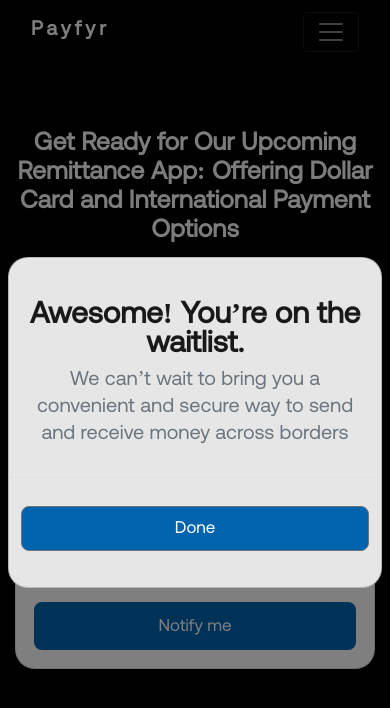
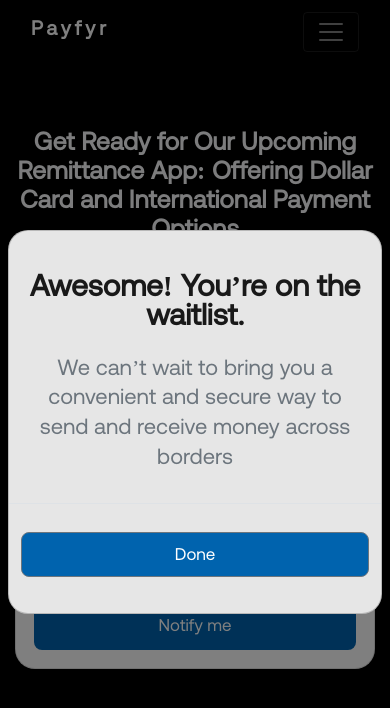
Before and after one commit to Muhtoyyib/payfyr-waitlist, a React (Create React App) app: page / in a window 390 px wide. Both pictures are taken after a click on the button "Notify me". Shown: the top 708 px of the page. Built offline with nearby package versions, Linux system fonts and the light colour scheme.

Commit message:
making changes

```diff
--- a/src/components/layout/right-layout/index.js
+++ b/src/components/layout/right-layout/index.js
@@ -22,7 +22,7 @@ const RightLayout = () => {
             <form>
                 <div className='form-group mt-lg-1'>
                     <input className='mail-input w-100 border-0' type="email" placeholder="Email address" />
-                    <small className='form-text text-muted'></small>
+                    <small className='form-text text-muted'>{}</small>
                 </div>
 
                 <div className='d-flex align-items-center'>
--- a/src/components/modal/index.js
+++ b/src/components/modal/index.js
@@ -8,7 +8,7 @@ const Modal = () => {
             <div className='modal-content sucessContent'>
             <div className='modal-body mt-4'>
                 <h3 className='text-center modalH2'>Awesome! You’re on the waitlist.</h3>
-                <p className='text-center pt-n1 modalP text-muted'>We can’t wait to bring you a convenient
+                <p className='text-center pt-3 modalP text-muted'>We can’t wait to bring you a convenient
                 and secure way to send and receive money across borders </p>
             </div>
             <div className='modal-footer'>
--- a/src/components/modal/modal.styles.css
+++ b/src/components/modal/modal.styles.css
@@ -29,7 +29,7 @@
 
 @media only screen and (max-width: 600px) {
     .modalP{
-        font-size: 20px;
+        font-size: 22px;
         font-weight: 500;
         color: #757575;
         line-height: 135%;
@@ -39,7 +39,6 @@
         font-weight: 700 !important;
         font-size: 30px;
         line-height: 29px;
-        text-align: center;
         color: #191919;
     }
 
```
